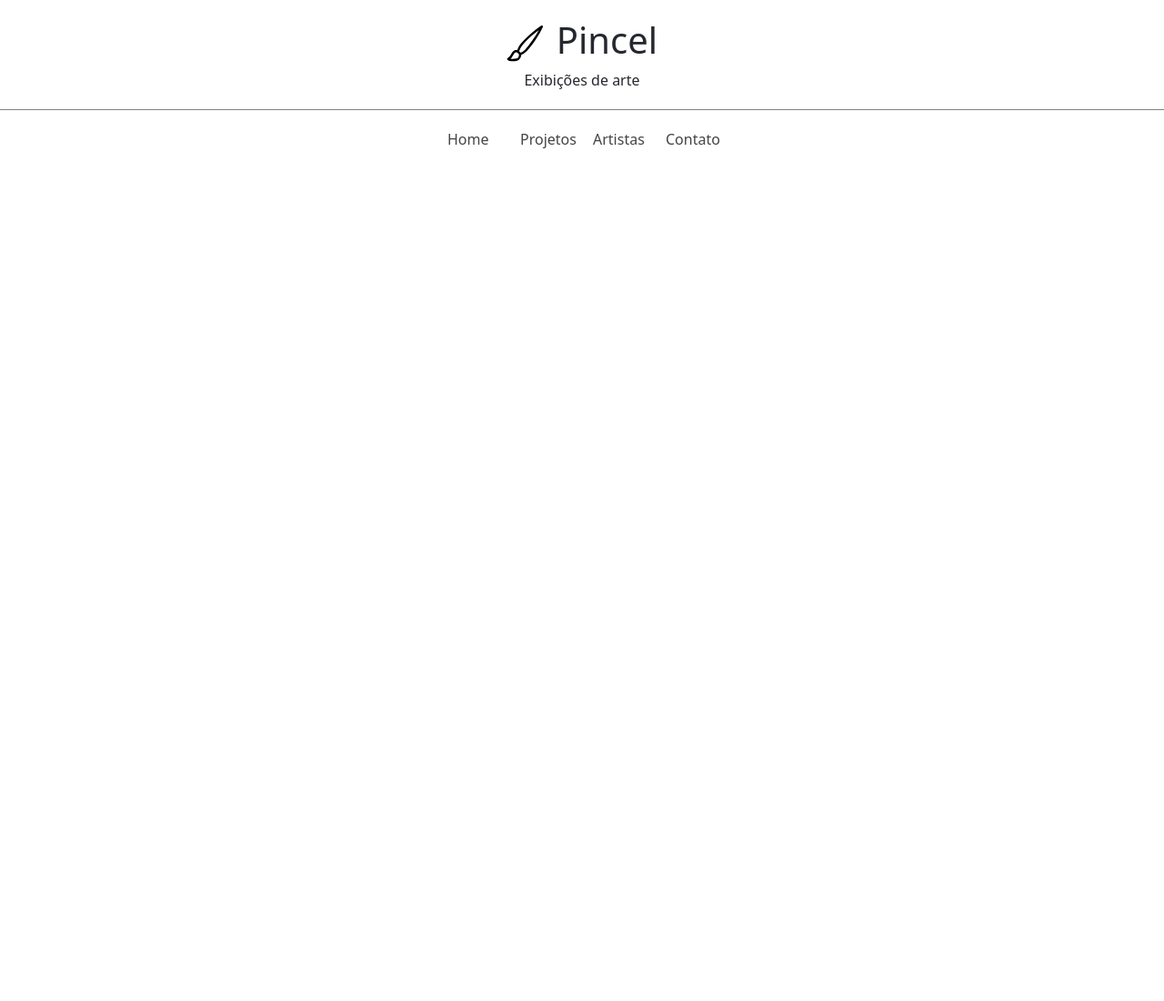
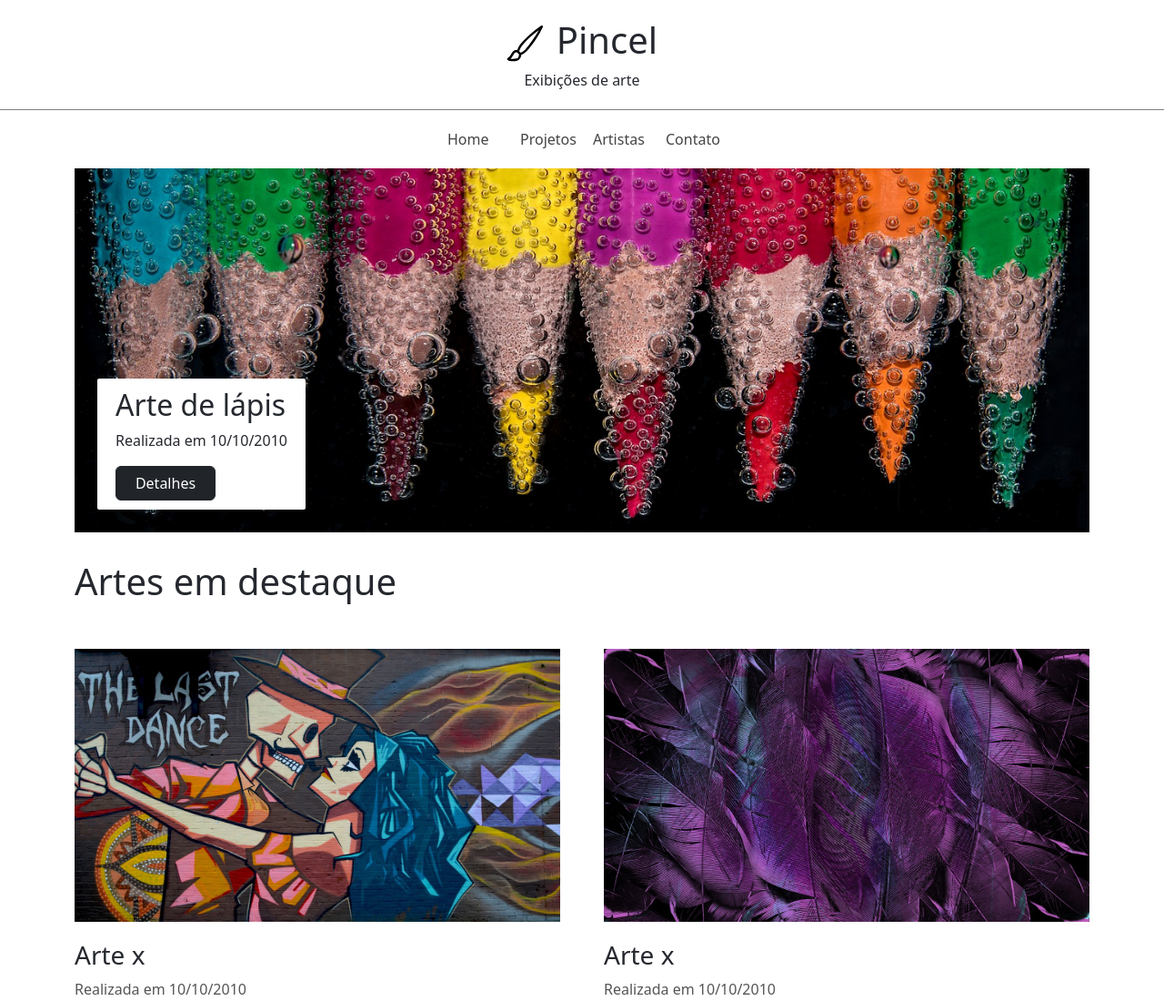
Before and after one commit to BRMicael/Pincel-Galeria-de-Arte, a plain HTML site: page index.html in a window 1280 px wide. Shown: the top 1100 px of the page at 91% size. Before the commit the page ends 800 px from the top, so only its background shows below. Drawn offline with nearby package versions, Linux system fonts and the light colour scheme.

Commit message:
Galery done

```diff
--- a/css/style.css
+++ b/css/style.css
@@ -52,3 +52,61 @@ a, i {
 #navbar a:hover {
     color: #C1B696;
 }
+
+.main-image {
+    height: 400px;
+    background-image: url('../img/colorful-arte.jpg');
+    margin-bottom: 30px;
+    position: relative;
+
+}
+
+.main-image-info {
+    background-color: #FFF;
+    position: absolute;
+    left: 25px;
+    bottom: 25px;
+    padding: 10px 20px;
+    border-radius: 2px;
+}
+
+#galery-container h1 {
+    text-align: center;
+}
+
+#galery-container h1,
+#galery-container .col-md-6{
+    margin-bottom: 60px;
+}
+
+.col-12 {
+    margin-bottom: 50px;
+}
+
+.small-image-container {
+    max-height: 300px;
+    max-width: 550px;
+    width: auto;
+    height: auto;
+    object-fit: fill;
+    margin-bottom: 20px;
+}
+
+.col-md-6 {
+    display: flex;
+    justify-content: flex-end;
+    flex-direction: column;
+}
+
+.btn {
+    display: flex;
+    align-items: center;
+    justify-content: center;
+    width: 110px;
+}
+
+.bi-plus {
+    color: #fff;
+    margin-right: 3px;
+    font-size: 17px;
+}
--- a/index.html
+++ b/index.html
@@ -32,5 +32,54 @@
             </div>
           </nav>
     </div>
+
+    <div class="container" id="main-image-container">
+        <div class="main-image center-image">
+            <div class="main-image-info">
+                <h2>Arte de lápis</h2>
+                <p>Realizada em 10/10/2010</p>
+                <button type="button" class="btn btn-dark">Detalhes</button>
+            </div>
+        </div>
+    </div>
+
+    <div class="container" id="gallery-container">
+        <div class="col-12">
+            <h1>Artes em destaque</h1>
+        </div>
+        <div class="row gx-5">
+            <div class="col-12 col-md-6">
+                <img src="./img/street-arte.jpg" alt="Arte de Veado" class="small-image-container center-image" id="img2">
+                <h3>Arte x</h3>
+                <p class="secondary-color">Realizada em 10/10/2010</p>
+                <button type="button" class="btn btn-dark"><i class="bi bi-plus"></i> Detalhes</button>
+            </div>
+            <div class="col-12 col-md-6">
+                <img src="./img/feather-arte.jpg" alt="Arte de Veado" class="small-image-container center-image" id="img3">
+                <h3>Arte x</h3>
+                <p class="secondary-color">Realizada em 10/10/2010</p>
+                <button type="button" class="btn btn-dark"><i class="bi bi-plus"></i> Detalhes</button>
+            </div>
+            <div class="col-12 col-md-6">
+                <img src="./img/deer-arte.jpg" alt="Arte de Veado" class="small-image-container center-image" id="img4">
+                <h3>Arte x</h3>
+                <p class="secondary-color">Realizada em 10/10/2010</p>
+                <button type="button" class="btn btn-dark"><i class="bi bi-plus"></i> Detalhes</button>
+            </div>
+            <div class="col-12 col-md-6">
+                <img src="./img/mosaic-arte.jpg" alt="Arte de Veado" class="small-image-container center-image" id="img5">
+                <h3>Arte x</h3>
+                <p class="secondary-color">Realizada em 10/10/2010</p>
+                <button type="button" class="btn btn-dark"><i class="bi bi-plus"></i> Detalhes</button>
+            </div>
+            <div class="col-12 col-md-6">
+                <img src="./img/graffiti-arte.jpg" alt="Arte de Veado" class="small-image-container center-image" id="img6">
+                <h3>Arte x</h3>
+                <p class="secondary-color">Realizada em 10/10/2010</p>
+                <button type="button" class="btn btn-dark"><i class="bi bi-plus"></i> Detalhes</button>
+            </div>
+        </div>
+
+    </div>
 </body>
 </html>
```
Also changed, not shown: img/colorful-arte.jpg (added), img/deer-arte.jpg (added), img/feather-arte.jpg (added), img/graffiti-arte.jpg (added), img/mosaic-arte.jpg (added), img/street-arte.jpg (added).
